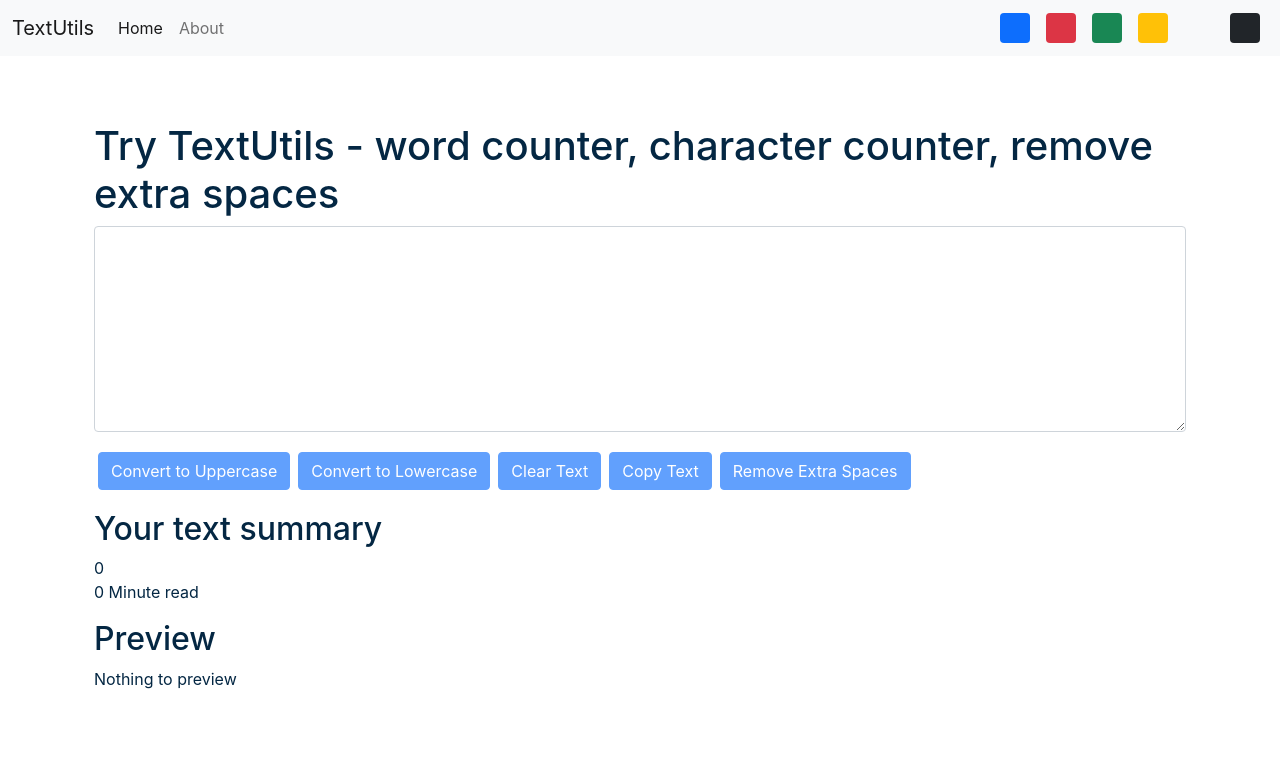
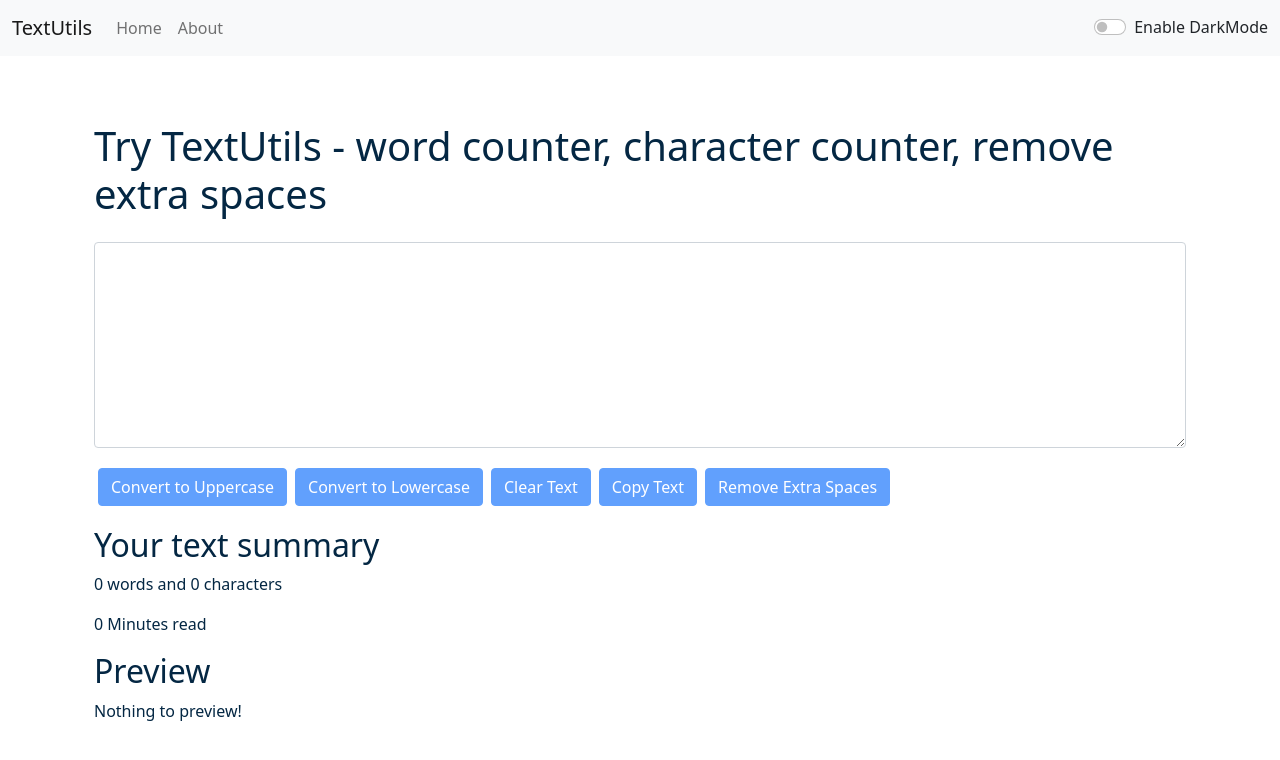
Before and after one commit to M-Rahul1/Reactjs, a React (Create React App) app in the folder my-app/: page / in a window 1280 px wide. Shown: the top 760 px of the page. Built offline with nearby package versions, Linux system fonts and the light colour scheme.

Commit message:
complete project

```diff
--- a/my-app/src/App.js
+++ b/my-app/src/App.js
@@ -25,18 +25,7 @@
       }, 1500);
   }
 
-  const removeBodyClasses = ()=>{
-    document.body.classList.remove('bg-light')
-    document.body.classList.remove('bg-dark')
-    document.body.classList.remove('bg-warning')
-    document.body.classList.remove('bg-danger')
-    document.body.classList.remove('bg-success')
-  }
-
-  const toggleMode = (cls)=>{
-    removeBodyClasses();
-    console.log(cls)
-    document.body.classList.add('bg-'+cls)
+  const toggleMode = ()=>{
     if(mode === 'light'){
       setMode('dark');
       document.body.style.backgroundColor = '#042743';
@@ -46,15 +35,12 @@
       setMode('light');
       document.body.style.backgroundColor = 'white';
       showAlert("Light mode has been enabled", "success");
-      // document.title = 'TextUtils - Light Mode';
     }
   }
   return (
     <>
-    {/* <Navbar title="TextUtils" aboutText="About TextUtils" /> */}
-    {/* <Navbar/> */}
     <Router>
-    <Navbar title="TextUtils" mode={mode} toggleMode={toggleMode} />
+    <Navbar title="TextUtils" mode={mode} toggleMode={toggleMode} key={new Date()} />
     <Alert alert={alert}/>
     <div className="container my-3">
     <Switch>
--- a/my-app/src/components/Navbar.js
+++ b/my-app/src/components/Navbar.js
@@ -13,20 +13,15 @@
                 <div className="collapse navbar-collapse" id="navbarSupportedContent">
                     <ul className="navbar-nav me-auto mb-2 mb-lg-0">
                         <li className="nav-item">
-                            <Link className="nav-link active" aria-current="page" to="/">Home</Link>
-                            {/* <a className="nav-link active" aria-current="page" href="#">Home</a> */}
+                            <Link className="nav-link" aria-current="page" to="/">Home</Link>
                         </li>
                         <li className="nav-item">
                             <Link className="nav-link" to="/about">{props.aboutText}</Link>
                         </li>
                     </ul>
-                    <div className="d-flex">
-                        <div className="bg-primary rounded mx-2" onClick={()=>{props.toggleMode('primary')}} style={{height: '30px', width:'30px', cursor: 'pointer'}}></div>
-                        <div className="bg-danger rounded mx-2" onClick={()=>{props.toggleMode('danger')}} style={{height: '30px', width:'30px', cursor: 'pointer'}}></div>
-                        <div className="bg-success rounded mx-2" onClick={()=>{props.toggleMode('success')}} style={{height: '30px', width:'30px', cursor: 'pointer'}}></div>
-                        <div className="bg-warning rounded mx-2" onClick={()=>{props.toggleMode('warning')}} style={{height: '30px', width:'30px', cursor: 'pointer'}}></div>
-                        <div className="bg-light rounded mx-2" onClick={()=>{props.toggleMode('light')}} style={{height: '30px', width:'30px', cursor: 'pointer'}}></div>
-                        <div className="bg-dark rounded mx-2" onClick={()=>{props.toggleMode('dark')}} style={{height: '30px', width:'30px', cursor: 'pointer'}}></div>
+                    <div className={`form-check form-switch text-${props.mode==='light'?'dark':'light'}`}>
+                        <input className="form-check-input" onClick={props.toggleMode} type="checkbox" id="flexSwitchCheckDefault"/>
+                        <label className="form-check-label" htmlFor="flexSwitchCheckDefault">Enable DarkMode</label>
                     </div>
                 </div>
             </div>
--- a/my-app/src/components/TextForm.js
+++ b/my-app/src/components/TextForm.js
@@ -3,7 +3,6 @@
 
 export default function TextForm(props) {
     const handleUpClick = ()=>{
-        // console.log("Uppercase was clicked: " +  text);
         let newText = text.toUpperCase();
         setText(newText)
         props.showAlert("Converted to uppercase!", "success");
@@ -22,17 +21,12 @@
     }
 
     const handleOnChange = (event)=>{
-        // console.log("On change");
         setText(event.target.value)
     }
 
     // Credits: A
     const handleCopy = () => {
-        console.log("I am copy");
-        var text = document.getElementById("myBox");
-        text.select();
-        text.setSelectionRange(0, 9999);
-        navigator.clipboard.writeText(text.value);
+        navigator.clipboard.writeText(text);
         props.showAlert("Copied to Clipboard!", "success");
     }
 
@@ -49,7 +43,7 @@
     return (
         <>
         <div className="container" style={{color: props.mode==='dark'?'white':'#042743'}}>
-            <h1>{props.heading}</h1>
+            <h1 className='mb-4'>{props.heading}</h1>
             <div className="mb-3">
             <textarea className="form-control" value={text} onChange={handleOnChange} style={{backgroundColor: props.mode==='dark'?'#13466e':'white', color: props.mode==='dark'?'white':'#042743'}} id="myBox" rows="8"></textarea>
             </div>
@@ -61,10 +55,10 @@
         </div>
         <div className="container my-3" style={{color: props.mode==='dark'?'white':'#042743'}}>
             <h2>Your text summary</h2>
-                {text.split(" ").filter((element) => { return element.length !== 0 }).length}
-                <p>{0.008 * text.split(" ").filter((element)=>{return element.length!==0}).length} Minute read </p>
-                <h2>Preview</h2>
-            <p>{text.length>0?text:"Nothing to preview"}</p>
+            <p>{text.split(/\s+/).filter((element)=>{return element.length!==0}).length} words and {text.length} characters</p>
+            <p>{0.008 *  text.split(" ").filter((element)=>{return element.length!==0}).length} Minutes read</p>
+            <h2>Preview</h2>
+            <p>{text.length>0?text:"Nothing to preview!"}</p>
         </div>
         </>
     )
--- a/my-app/src/index.css
+++ b/my-app/src/index.css
@@ -1,13 +1,3 @@
-body {
-  margin: 0;
-  font-family: -apple-system, BlinkMacSystemFont, 'Segoe UI', 'Roboto', 'Oxygen',
-    'Ubuntu', 'Cantarell', 'Fira Sans', 'Droid Sans', 'Helvetica Neue',
-    sans-serif;
-  -webkit-font-smoothing: antialiased;
-  -moz-osx-font-smoothing: grayscale;
+.accordion-button::after {
+  filter: invert(1);
 }
-
-code {
-  font-family: source-code-pro, Menlo, Monaco, Consolas, 'Courier New',
-    monospace;
-}
```
